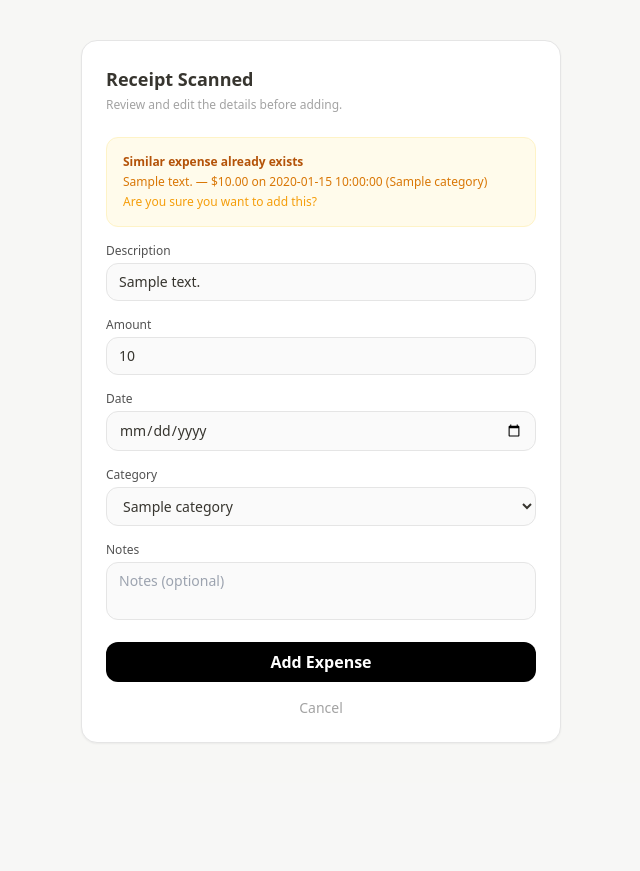
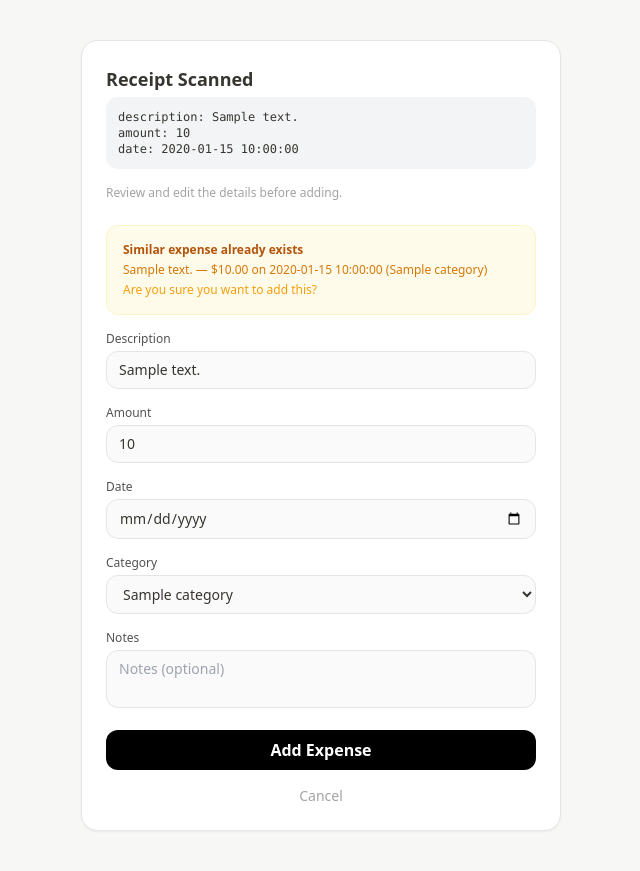
Before and after one commit to Muhammd7737/PocketPal, a Flask app: template templates/reciept_preview.html in a window 1280 px wide. Shown: the part 65-936 px from the top of the page, without its empty margins (319-959 px from the left). Before the commit the page ends 808 px from the top, so only its background shows below. Run offline with Flask 3, Linux system fonts and the light colour scheme; tables that the repository leaves empty hold one stand-in row (values such as "Sample post"); the template is opened without the code that fills it: values that come from a table or form of the project are taken from there, most other values are stand-ins (such as "Sample title", 1, 10 or a date in 2020); some libraries are stand-ins or nearby versions.

Commit message:
Add debug information to receipt preview for description, amount, and date

```diff
--- a/templates/reciept_preview.html
+++ b/templates/reciept_preview.html
@@ -52,6 +52,12 @@
 
         <div class="bg-white rounded-2xl border border-neutral-200 p-6 shadow-sm">
             <h2 class="text-lg font-semibold mb-1">Receipt Scanned</h2>
+            <!-- DEBUG - remove after fixing -->
+            <div class="mb-4 p-3 bg-gray-100 rounded-xl text-xs font-mono">
+                <p>description: {{ description }}</p>
+                <p>amount: {{ amount }}</p>
+                <p>date: {{ receipt_date }}</p>
+            </div>
             <p class="text-xs text-neutral-400 mb-6">Review and edit the details before adding.</p>
 
             <form method="post" action="{{ url_for('add') }}" class="space-y-4">
```
